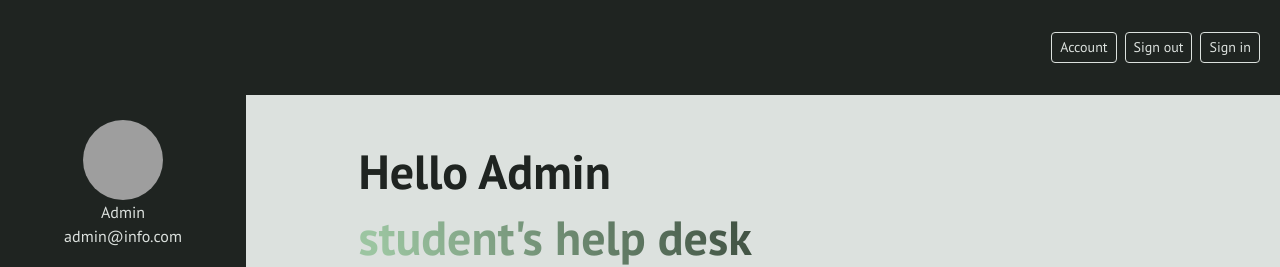
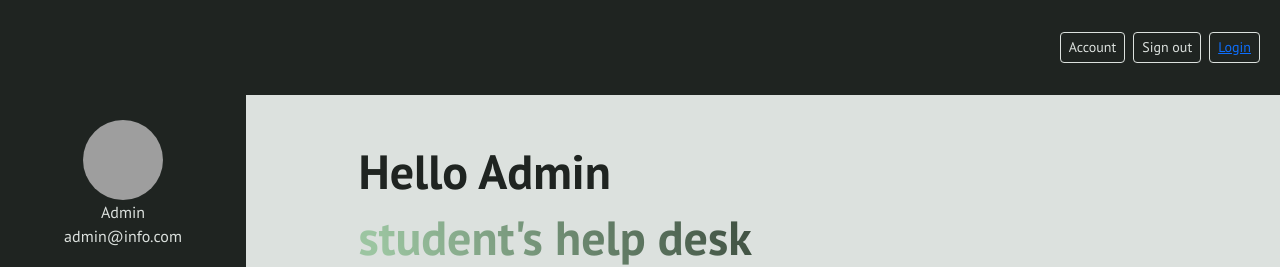
Before and after one commit to Eva-Wamuyu/Student_Help_Desk, a Flask app: page / in a window 1280 px wide. Shown: the top 267 px of the page. Run offline with Flask 2, Linux system fonts and the light colour scheme; data comes from the database, SQL or seed files in the repository; some libraries are stand-ins or nearby versions; grey boxes are pictures that could not be loaded.

Commit message:
add anchor tag

```diff
--- a/app/templates/base.html
+++ b/app/templates/base.html
@@ -28,7 +28,7 @@
         Sign out
       </button>
       <button class="btn btn-sm btn-outline-secondary me-2" type="button">
-        Sign in
+        <a href="{{url_for('adminbp.login')}}">Login</a>
       </button>
     </form>
   </nav>
```
